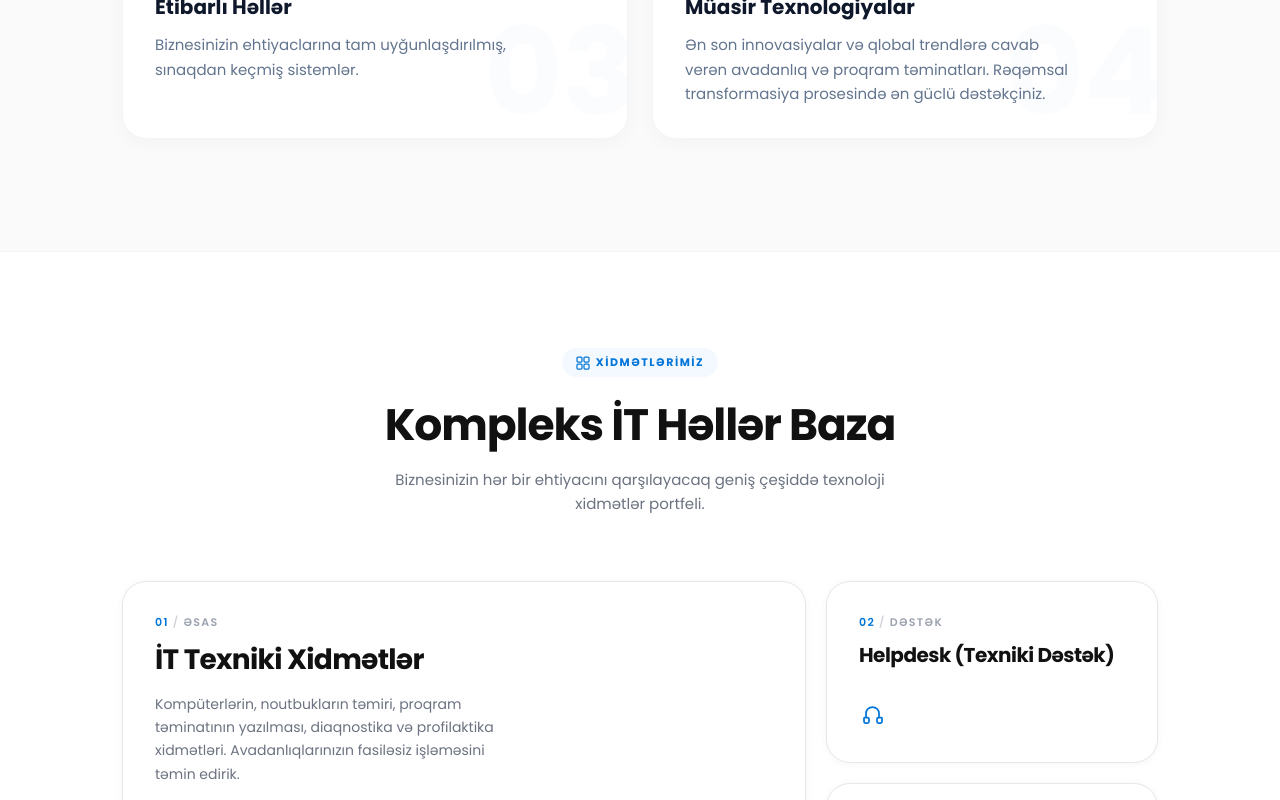
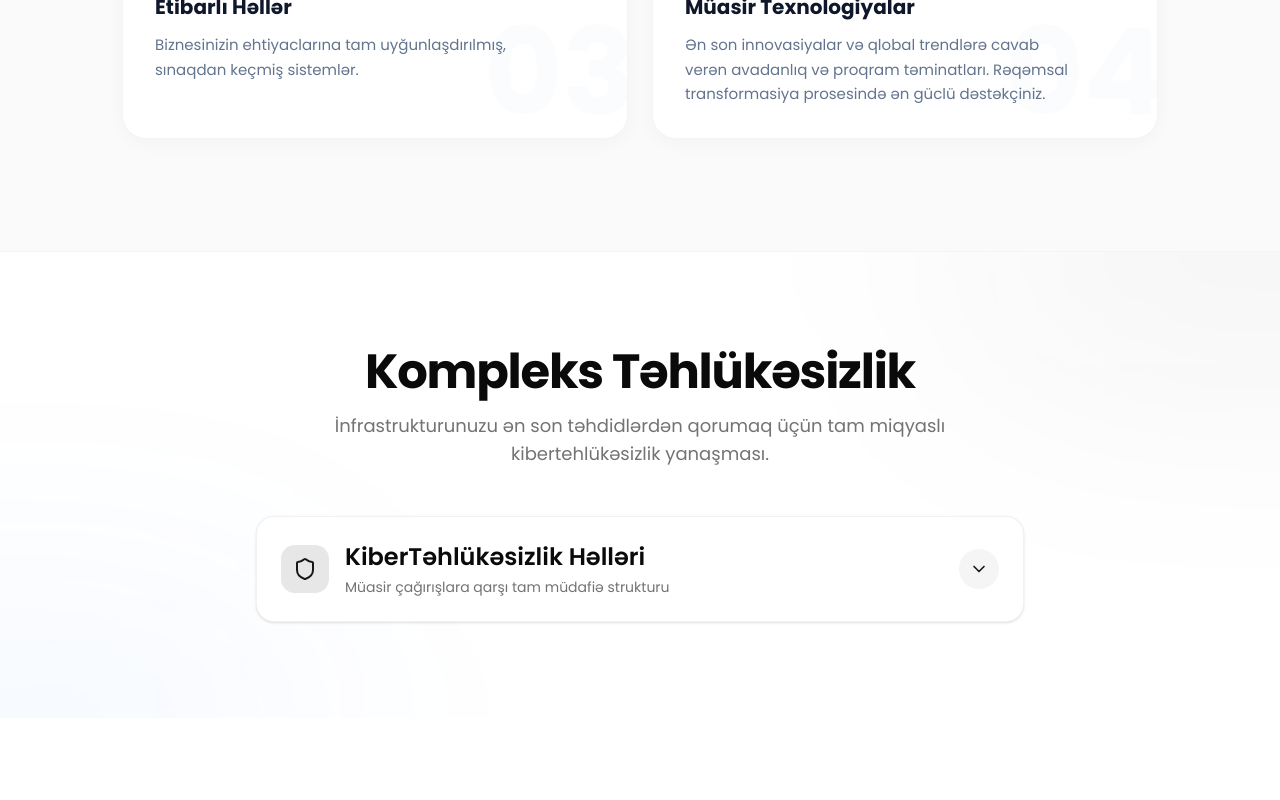
Before and after one commit to turanhsnv-dev/netsolutions-web, a Next.js app: page / in a window 1280 px wide. Shown: the part 2360-3160 px from the top of the page. Built offline with nearby package versions, Linux system fonts and the light colour scheme.

Commit message:
Add SecurityTreeSection component to enhance cybersecurity offerings on the homepage

```diff
--- a/src/app/page.tsx
+++ b/src/app/page.tsx
@@ -1,6 +1,7 @@
 import dynamic from 'next/dynamic';
 import { HeroSection } from '@/features/home/components/hero-section';
 import { FeaturesSection } from '@/features/home/components/features-section';
+import { SecurityTreeSection } from '@/features/security-tree/components/security-tree-section';
 import { ServicesSection } from '@/features/services/components/services-section';
 
 const AboutSection = dynamic(
@@ -21,6 +22,7 @@ export default function Home() {
       <HeroSection />
       <AboutSection />
       <FeaturesSection />
+      <SecurityTreeSection />
       <ServicesSection />
       <TestimonialsSection />
       <ContactSection />
--- /dev/null
+++ b/src/features/security-tree/components/security-tree-section.tsx
@@ -0,0 +1,109 @@
+'use client';
+
+import React, { useState } from 'react';
+import { ChevronDown, Shield, Server, Key, Database, Bug, HardDrive, Cloud, Code, BrainCircuit } from 'lucide-react';
+import { cn } from '@/lib/utils';
+
+const services = [
+  { id: 'siem', name: 'SIEM & SOAR', icon: Shield, desc: 'Təhdidlərin aşkarlanması və idarə edilməsi' },
+  { id: 'endpoint', name: 'Endpoint Security', icon: Server, desc: 'Son nöqtə cihazlarının qorunması' },
+  { id: 'identity', name: 'Identity Security', icon: Key, desc: 'İdentifikasiya və girişin idarə edilməsi' },
+  { id: 'data', name: 'Data Protection', icon: Database, desc: 'Məlumatların məxfiliyi və bütövlüyü' },
+  { id: 'vulnerability', name: 'Vulnerability Management', icon: Bug, desc: 'Zəifliklərin idarə olunması' },
+  { id: 'backup', name: 'Backup & Disaster Recovery', icon: HardDrive, desc: 'Yedəkləmə və fəlakətdən qurtarma' },
+  { id: 'cloud', name: 'Cloud Security', icon: Cloud, desc: 'Bulud infrastrukturunun qorunması' },
+  { id: 'application', name: 'Application Security', icon: Code, desc: 'Tətbiqlərin təhlükəsizliyi' },
+  { id: 'ai', name: 'AI Security', icon: BrainCircuit, desc: 'Süni intellekt sistemlərinin qorunması' },
+];
+
+export function SecurityTreeSection() {
+  const [isOpen, setIsOpen] = useState(false);
+
+  return (
+    <section className="py-24 relative overflow-hidden bg-background">
+      {/* Background decorations */}
+      <div className="absolute inset-0 pointer-events-none">
+        <div className="absolute -top-1/4 -right-1/4 w-1/2 h-1/2 bg-primary/5 rounded-full blur-[120px]" />
+        <div className="absolute -bottom-1/4 -left-1/4 w-1/2 h-1/2 bg-blue-500/5 rounded-full blur-[120px]" />
+      </div>
+
+      <div className="container px-4 mx-auto max-w-5xl relative z-10">
+        <div className="text-center mb-12">
+          <h2 className="text-3xl md:text-5xl font-bold tracking-tight mb-4 text-foreground">
+            Kompleks Təhlükəsizlik
+          </h2>
+          <p className="text-muted-foreground max-w-2xl mx-auto text-lg">
+            İnfrastrukturunuzu ən son təhdidlərdən qorumaq üçün tam miqyaslı kibertehlükəsizlik yanaşması.
+          </p>
+        </div>
+
+        <div className="max-w-3xl mx-auto">
+          {/* Tree Root */}
+          <div
+            onClick={() => setIsOpen(!isOpen)}
+            className="group relative flex items-center justify-between p-6 bg-card border border-border/50 rounded-2xl cursor-pointer hover:border-primary/50 transition-all duration-300 shadow-sm hover:shadow-md"
+          >
+            <div className="flex items-center gap-4">
+              <div className="w-12 h-12 rounded-xl bg-primary/10 flex items-center justify-center text-primary group-hover:scale-110 transition-transform duration-300">
+                <Shield className="w-6 h-6" />
+              </div>
+              <div>
+                <h3 className="text-xl md:text-2xl font-semibold text-foreground">
+                  KiberTəhlükəsizlik Həlləri
+                </h3>
+                <p className="text-sm text-muted-foreground mt-1">
+                  Müasir çağırışlara qarşı tam müdafiə strukturu
+                </p>
+              </div>
+            </div>
+            <div className={cn(
+              "w-10 h-10 rounded-full flex items-center justify-center bg-secondary text-secondary-foreground transition-transform duration-300",
+              isOpen ? "rotate-180" : ""
+            )}>
+              <ChevronDown className="w-5 h-5" />
+            </div>
+          </div>
+
+          {/* Tree Branches */}
+          <div className={cn(
+            "grid transition-all duration-500 ease-in-out",
+            isOpen ? "grid-rows-[1fr] opacity-100 mt-6" : "grid-rows-[0fr] opacity-0"
+          )}>
+            <div className="overflow-hidden">
+              <div className="relative pl-6 md:pl-12 py-2 space-y-4">
+                {/* Vertical Line */}
+                <div className="absolute left-6 md:left-[3.25rem] top-0 bottom-6 w-px bg-border/50" />
+
+                {services.map((service, index) => {
+                  const Icon = service.icon;
+                  return (
+                    <div
+                      key={service.id}
+                      className="relative flex items-center gap-4 group"
+                      style={{
+                        transitionDelay: isOpen ? `${index * 50}ms` : '0ms'
+                      }}
+                    >
+                      {/* Horizontal Branch */}
+                      <div className="absolute left-0 md:left-[0.75rem] top-1/2 w-6 md:w-8 h-px bg-border/50 group-hover:bg-primary/50 transition-colors" />
+
+                      <div className="relative z-10 flex-1 ml-8 md:ml-12 p-4 bg-background border border-border/40 rounded-xl hover:border-primary/40 hover:bg-card transition-all duration-300 flex items-center gap-4 shadow-sm group-hover:-translate-y-0.5">
+                        <div className="w-10 h-10 rounded-lg bg-secondary/50 flex items-center justify-center text-foreground group-hover:text-primary transition-colors">
+                          <Icon className="w-5 h-5" />
+                        </div>
+                        <div>
+                          <h4 className="font-medium text-foreground">{service.name}</h4>
+                          <p className="text-sm text-muted-foreground">{service.desc}</p>
+                        </div>
+                      </div>
+                    </div>
+                  );
+                })}
+              </div>
+            </div>
+          </div>
+        </div>
+      </div>
+    </section>
+  );
+}
```
